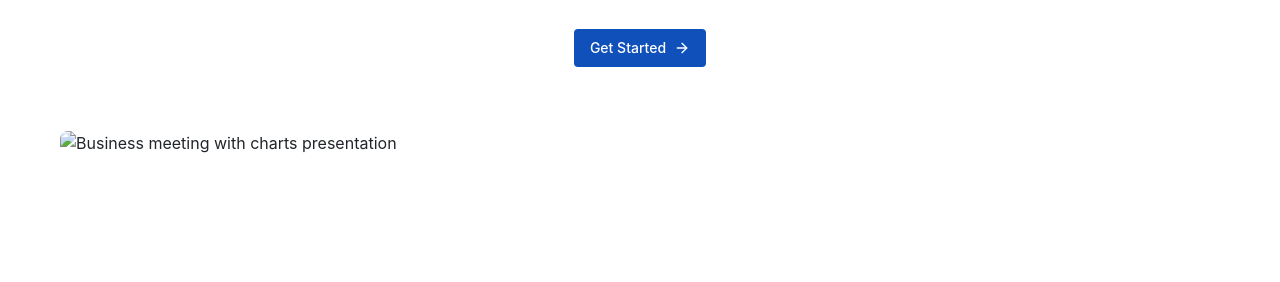
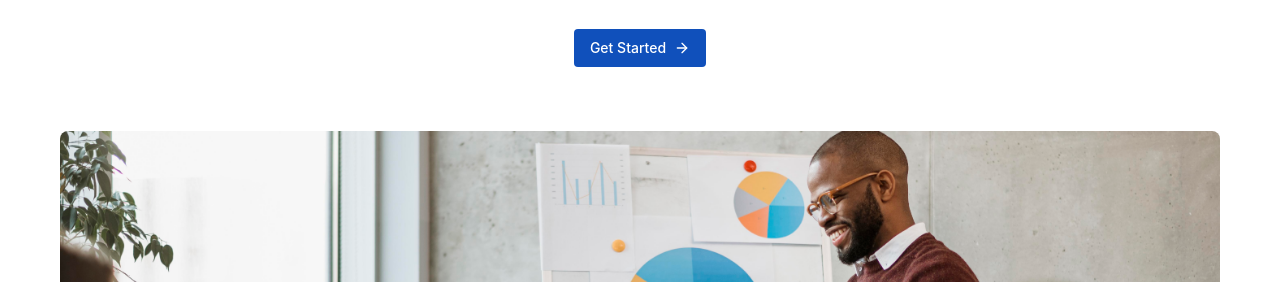
Before and after one commit to Haylexking/YIP-Online-task, a plain HTML site: page index.html in a window 1280 px wide. Shown: the part 272-554 px from the top of the page. Drawn offline with Linux system fonts and the light colour scheme.

Commit message:
Uploaded Hero Image

```diff
--- a/index.html
+++ b/index.html
@@ -537,7 +537,7 @@
 
     <!-- Hero Image -->
     <div class="container">
-      <img src="/placeholder.svg?height=500&width=1200" alt="Business meeting with charts presentation" class="hero-image">
+      <img src="/Assets/smiley-man-doing-presentation-meeting.jpg" alt="Business meeting with charts presentation" class="hero-image">
     </div>
 
     <!-- Who We Are Section -->
```
